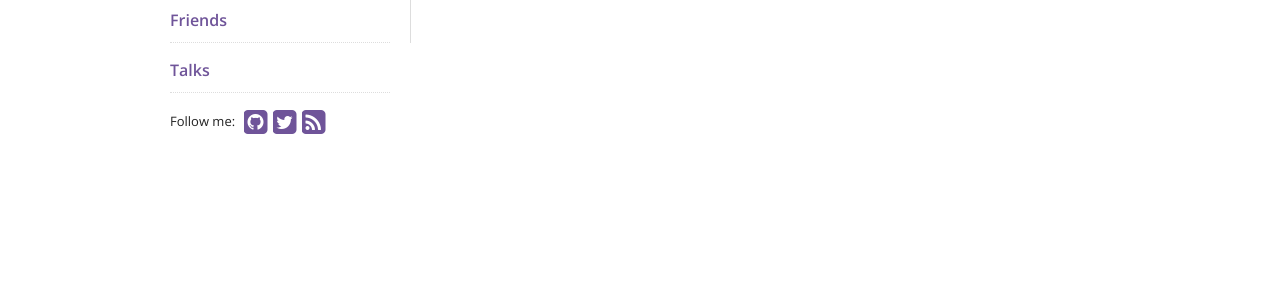
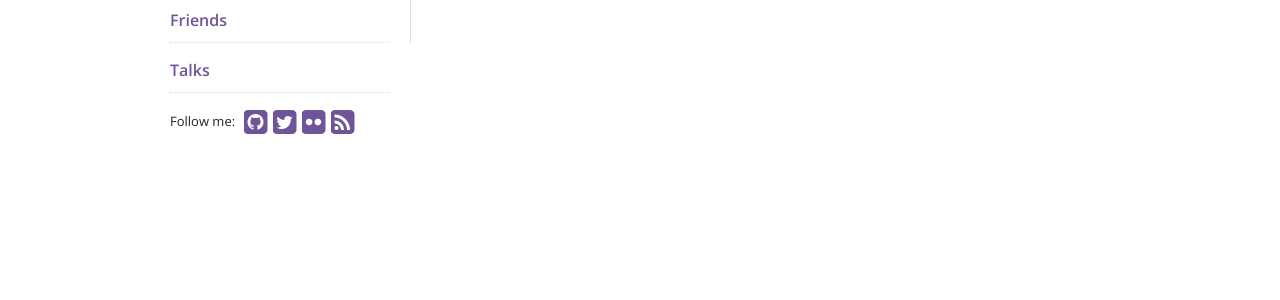
Before and after one commit to IanConnolly/ianconnolly.github.io, a Jekyll site: the page built from index.html, in a window 1280 px wide. Shown: the part 389-689 px from the top of the page. Built offline with Jekyll 4.4.1, drawn with Linux system fonts in a browser that asks for light colours; nearby versions of some CDN libraries.

Commit message:
Add flickr link

```diff
--- a/_config.yml
+++ b/_config.yml
@@ -23,6 +23,7 @@
   social:
     github: IanConnolly
     twitter: IanConnolly
+    flickr: IanConnolly
 
   name: Ian Connolly
   email: ian@connolly.io
--- a/_includes/social.html
+++ b/_includes/social.html
@@ -63,6 +63,12 @@
   </a>
   {% endif %}
 
+  {% if site.theme.social.flickr %}
+  <a title="{{ site.theme.name }} on Flickr" href="https://flickr.com/photos/{{ site.theme.social.flickr }}">
+    <i class="fa fa-flickr"></i>
+  </a>
+  {% endif %}
+
   <a title="RSS feed" id="rss" href="/atom.xml">
     <i class="fa fa-rss-square"></i>
   </a>
```
